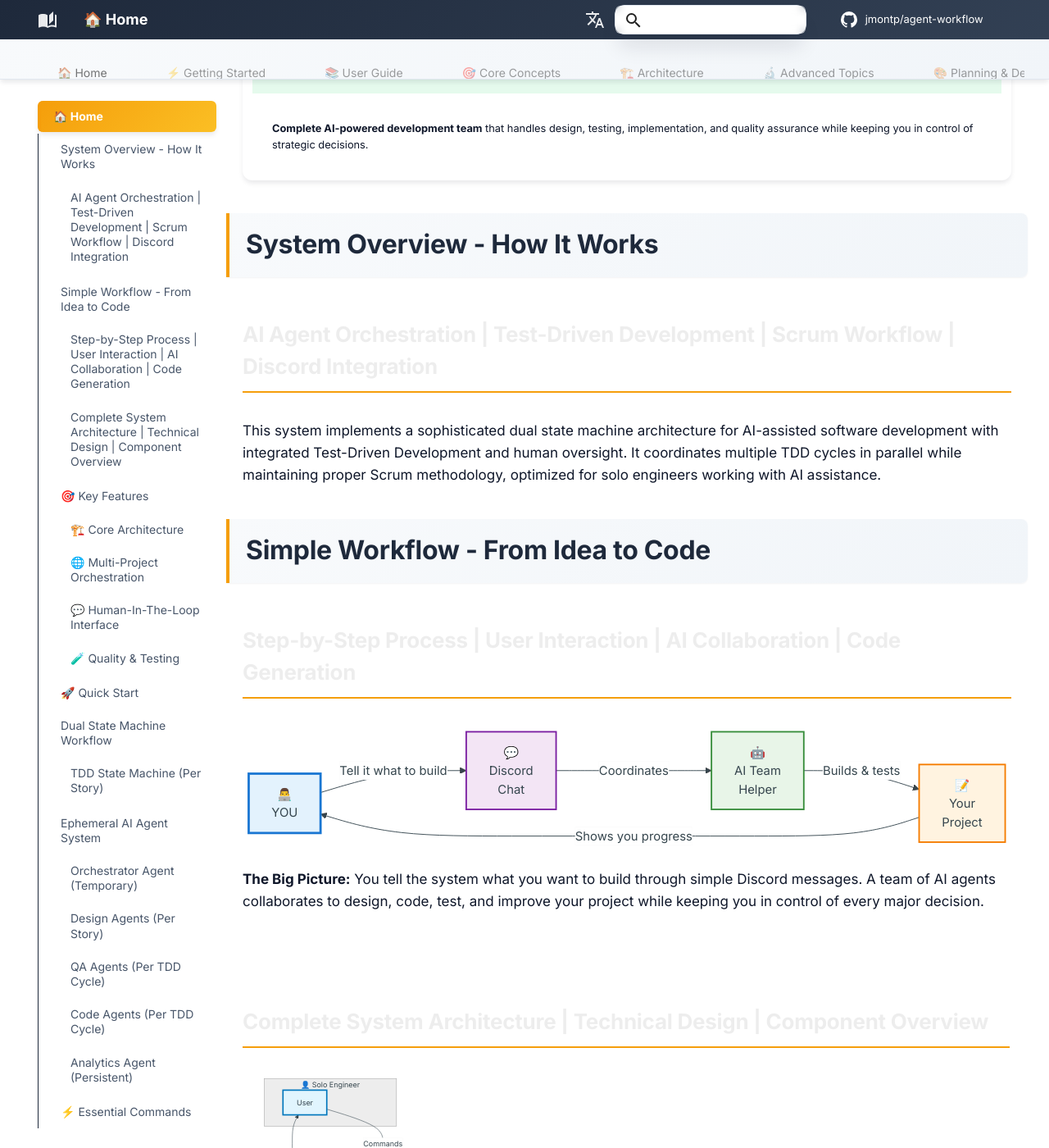
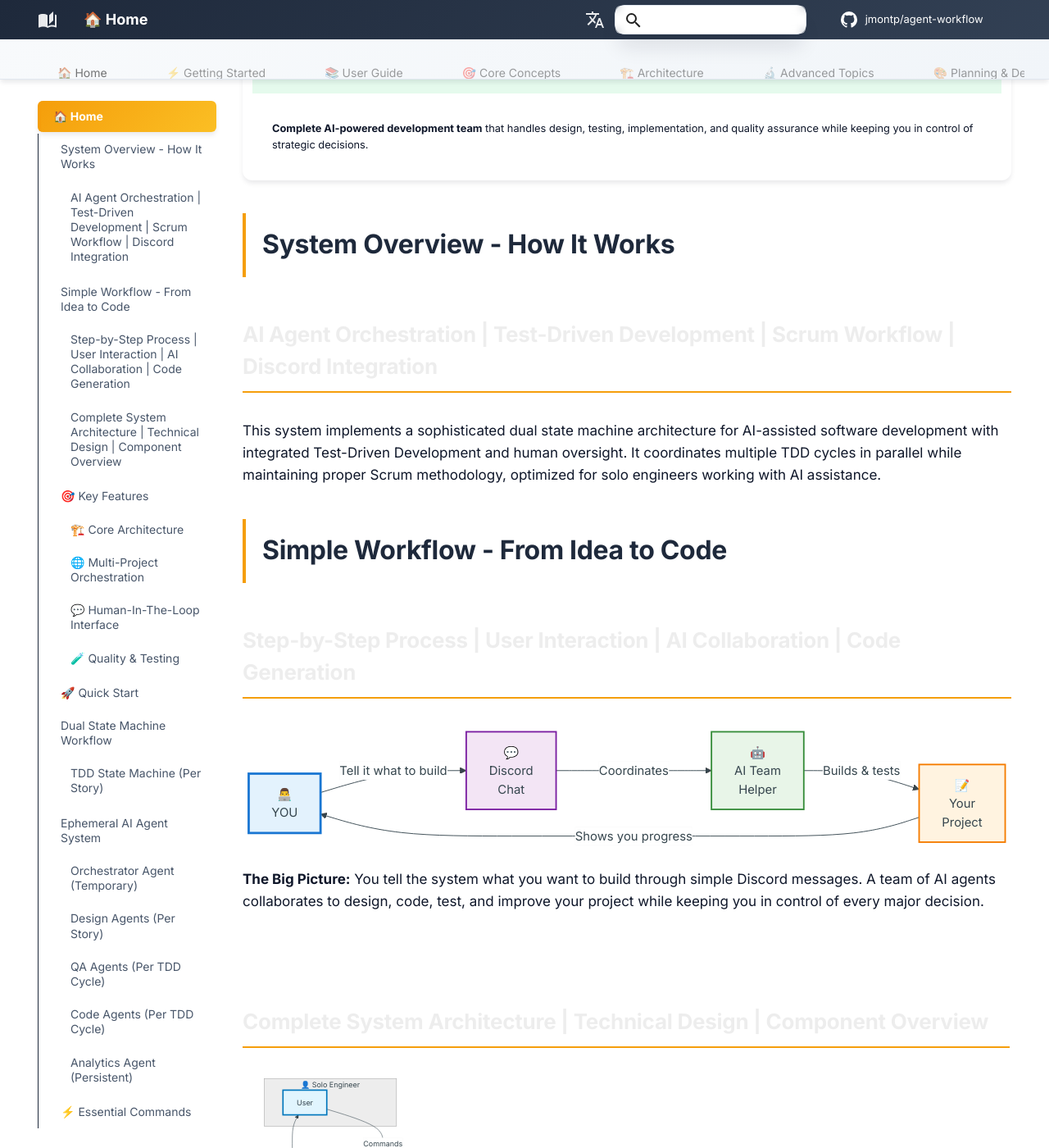
Before and after one commit to jmontp/agent-workflow, an MkDocs documentation site: the page built from docs_src/index.md, in a window 1280 px wide and 1400 px high, scrolled down 606 px. Shown: the whole window at 82% size. Built offline with MkDocs 1.6.1 and Material for MkDocs 9.7.7, drawn with Linux system fonts in a browser that asks for light colours; a script that is not in the unit is left out; comment, search, counter and statistics services are not loaded; the version menu is left out.

Commit message:
🐛 Fix h2 header readability on landing page
- Remove gradient background from h2 headers
- Use transparent background for better contrast
- Maintain accent border for visual hierarchy
- Improve text readability across all pages

```diff
--- a/docs_src/stylesheets/color-schemes.css
+++ b/docs_src/stylesheets/color-schemes.css
@@ -386,10 +386,12 @@
   font-weight: 700 !important;
   border-left: 4px solid var(--md-accent-fg-color) !important;
   padding: 0.8rem 1rem !important;
-  margin: 2rem -1rem 1rem -1rem !important;
-  background: var(--gradient-neutral) !important;
-  border-radius: 0 8px 8px 0 !important;
-  box-shadow: var(--shadow-sm) !important;
+  margin: 2rem 0 1rem 0 !important;
+  background: transparent !important;
+  border-radius: 0 !important;
+  box-shadow: none !important;
+  position: relative !important;
+  padding-left: 1rem !important;
 }
 
 .md-typeset h3 {
```
